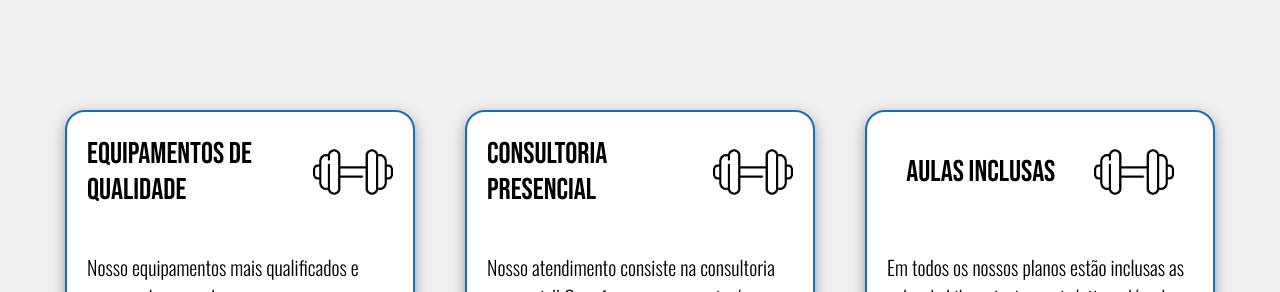
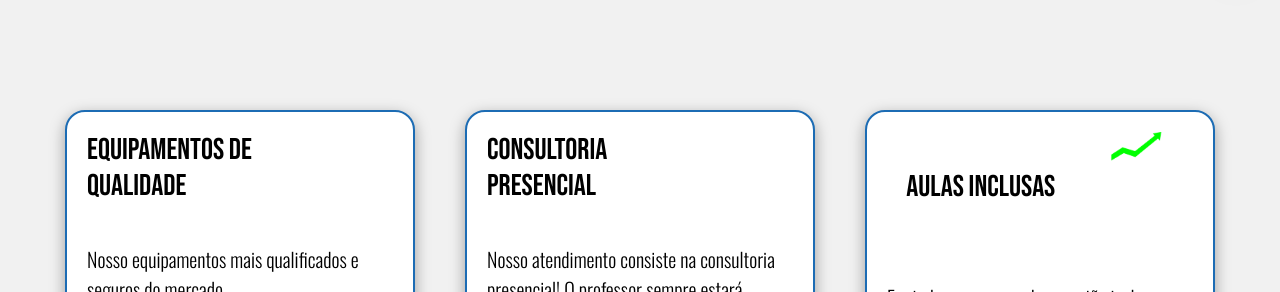
Before and after one commit to SamIamarino/Academia-Evolucao-Project, a React (Vite) app in the folder academia-evolucao/: page / in a window 1280 px wide. Shown: the part 780-1072 px from the top of the page. Built offline with nearby package versions, Linux system fonts and the light colour scheme.

Commit message:
chore: arrumando data.js para os componentes feitos

```diff
--- a/academia-evolucao/src/data.js
+++ b/academia-evolucao/src/data.js
@@ -1,7 +1,16 @@
-import Time1 from './assets/timeCarousel/Time1.png';
+import Time1 from './assets/timeCarousel/Time1cropado.png';
 import Time2 from './assets/timeCarousel/Time2.png';
 import Time3 from './assets/timeCarousel/Time3.png';
 import Time4 from './assets/timeCarousel/Time4.png';
+
+import AboutIcon1 from './assets/iconesAboutCard/CheckIcon.png';
+import AboutIcon2 from './assets/iconesAboutCard/halterIcon.png';
+import AboutIcon3 from './assets/iconesAboutCard/littleMen.png';
+
+import AboutIcon1Dark from './assets/iconesAboutCard/CheckIcon.png';
+import AboutIcon2Dark from './assets/iconesAboutCard/halterIcon.png';
+import AboutIcon3Dark from './assets/iconesAboutCard/littleMen.png';
+
 import photoPeso from './assets/carafazendoexercicio.png';
 import logoPeso from './assets/fotosCarrousel/peso.png';
 import fotoComTexto1 from './assets/Group 81.png';
@@ -17,7 +26,7 @@ export const CARROUSEL_IMAGES = [
         imageUrl: fotoComTexto1,
     },
     {
-        imageUrl: photoPeso,
+        imageUrl: "https://res.cloudinary.com/dunfprrfv/image/upload/v1746535241/IMG_6611-min_pl07ru.png",
     }
 
 ];
@@ -60,22 +69,43 @@ export const CARROUSEL_OUR_TEAM = [
 export const ABOUT_CARD_CONTENT = [
 
   {
-    imageUrl: logoPeso,
+    imageUrl: AboutIcon1,
     title: 'Equipamentos de qualidade',
     description: 'Nosso equipamentos mais qualificados e seguros do mercado.'
   },
   {
-    imageUrl: logoPeso ,
+    imageUrl: AboutIcon2 ,
     title: 'Consultoria Presencial' ,
     description: 'Nosso atendimento consiste na consultoria presencial! O professor sempre estará disposto a ajudar e trocar seu treino'
   },
   {
-    imageUrl: logoPeso,
+    imageUrl: AboutIcon3,
     title: 'Aulas Inclusas',
     description: 'Em todos os nossos planos estão inclusas as aulas de bike spinning e ginástica, além da musculação.'
   }
 
 ];
+
+export const ABOUT_CARD_CONTENT_DARK_THEME = [
+
+  {
+    imageUrl: AboutIcon1Dark,
+    title: 'Equipamentos de qualidade',
+    description: 'Nosso equipamentos mais qualificados e seguros do mercado.'
+  },
+  {
+    imageUrl: AboutIcon2Dark ,
+    title: 'Consultoria Presencial' ,
+    description: 'Nosso atendimento consiste na consultoria presencial! O professor sempre estará disposto a ajudar e trocar seu treino'
+  },
+  {
+    imageUrl: AboutIcon3Dark,
+    title: 'Aulas Inclusas',
+    description: 'Em todos os nossos planos estão inclusas as aulas de bike spinning e ginástica, além da musculação.'
+  }
+
+];
+
 
 
 export const PLANO_CONTENT = [
@@ -100,17 +130,17 @@ export const PLANO_CONTENT = [
 export const INFO_CARD_CONTAINER_MAIN_PAGE = [
   {
     title: 'Musculação',
-    description: 'De tal hora a tal hora'
+    description: 'Segunda a Quinta - 5h00 às 22h00'
   },
 
   {
     title: 'Spinning',
-    description: 'De tal hora a tal hora'
+    description: 'Segunda quarta e sexta - 5h30 às 6h30\nTerça e Quinta - 6h00 às 7h00\nTerça e Quinta - 18h00 às 19h00\nTerça e Quinta - 19h00 às 20h00\nSegunda e Quarta - 19h30 ás 20h30.'
   },
 
   {
-    title: 'Jump',
-    description: 'De tal hora a tal hora'
+    title: 'Ginástica',
+    description: 'Segunda e Quarta - 18h30 às 19h30'
   }
 ];
 
```
